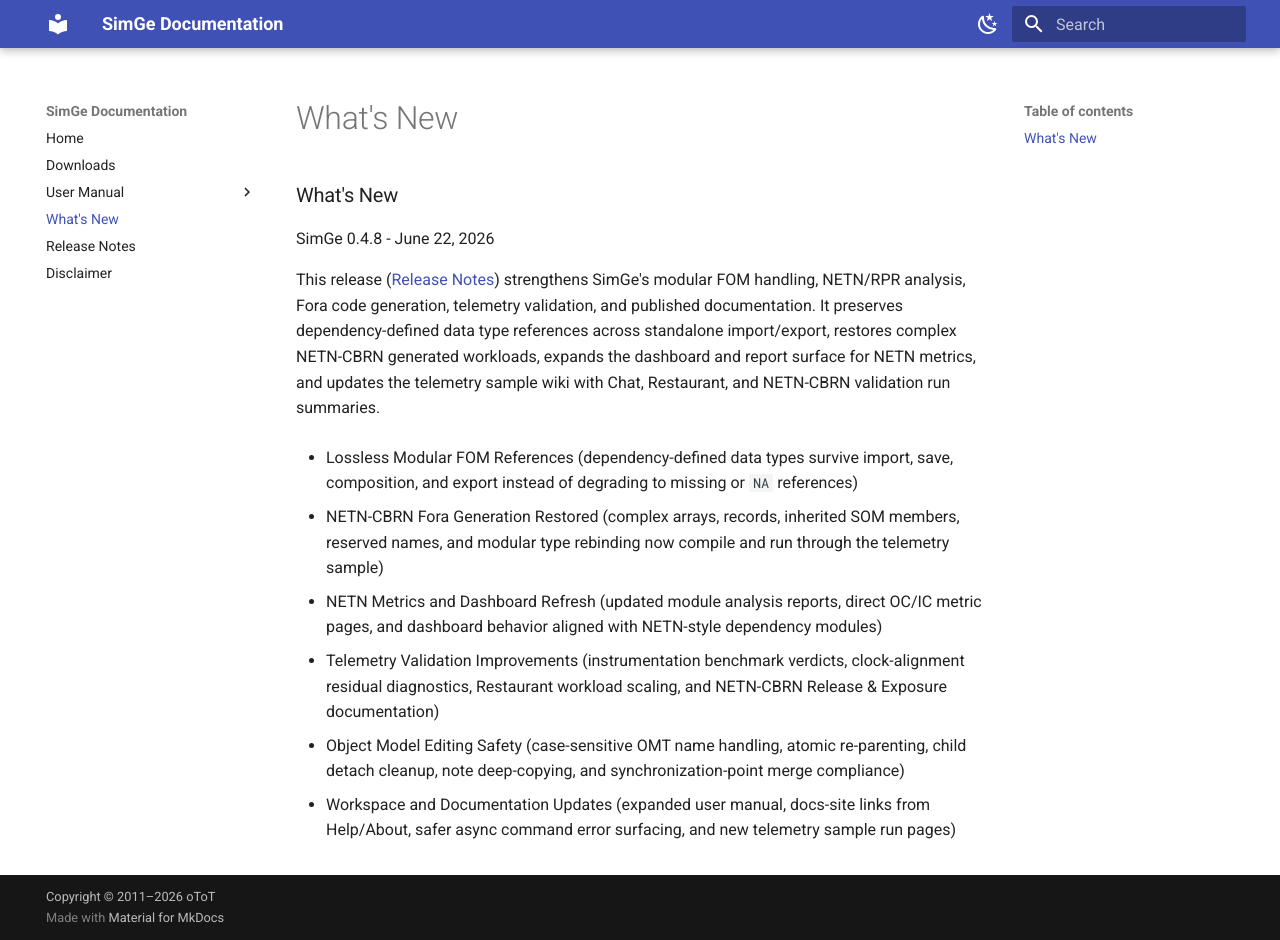
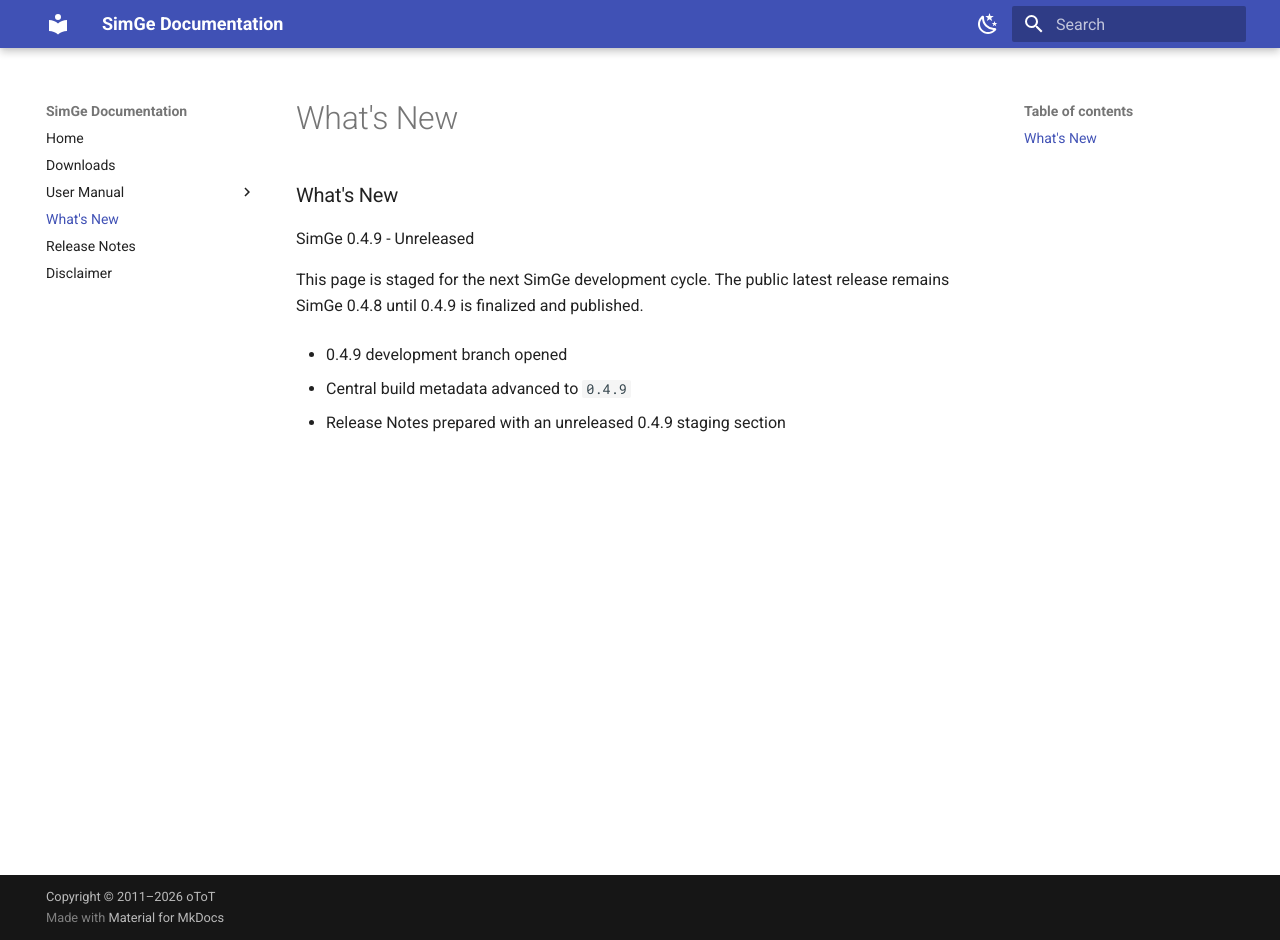
Before and after one commit to otopcu/simge-site, an MkDocs documentation site: the page built from docs/WhatsNew.md, in a window 1280 px wide and 940 px high. Built offline with MkDocs 1.6.1 and Material for MkDocs 9.7.7, drawn with Linux system fonts in a browser that asks for light colours.

Commit message:
Publish documentation update (2026-06-22)

```diff
--- a/docs/WhatsNew.md
+++ b/docs/WhatsNew.md
@@ -1,17 +1,11 @@
 ### What's New
 
-SimGe 0.4.8 - June 22, 2026
+SimGe 0.4.9 - Unreleased
 
-This release ([Release Notes](https://otopcu.github.io/simge-site/ReleaseNotes/)) strengthens SimGe's modular FOM handling, NETN/RPR analysis, Fora code generation, telemetry validation, and published documentation. It preserves dependency-defined data type references across standalone import/export, restores complex NETN-CBRN generated workloads, expands the dashboard and report surface for NETN metrics, and updates the telemetry sample wiki with Chat, Restaurant, and NETN-CBRN validation run summaries.
+This page is staged for the next SimGe development cycle. The public latest release remains SimGe 0.4.8 until 0.4.9 is finalized and published.
 
-- Lossless Modular FOM References (dependency-defined data types survive import, save, composition, and export instead of degrading to missing or `NA` references)
+- 0.4.9 development branch opened
 
-- NETN-CBRN Fora Generation Restored (complex arrays, records, inherited SOM members, reserved names, and modular type rebinding now compile and run through the telemetry sample)
+- Central build metadata advanced to `0.4.9`
 
-- NETN Metrics and Dashboard Refresh (updated module analysis reports, direct OC/IC metric pages, and dashboard behavior aligned with NETN-style dependency modules)
-
-- Telemetry Validation Improvements (instrumentation benchmark verdicts, clock-alignment residual diagnostics, Restaurant workload scaling, and NETN-CBRN Release & Exposure documentation)
-
-- Object Model Editing Safety (case-sensitive OMT name handling, atomic re-parenting, child detach cleanup, note deep-copying, and synchronization-point merge compliance)
-
-- Workspace and Documentation Updates (expanded user manual, docs-site links from Help/About, safer async command error surfacing, and new telemetry sample run pages)
+- Release Notes prepared with an unreleased 0.4.9 staging section
```
Also changed, not shown: docs/ReleaseNotes.md (+1 -1 lines), docs/UserManual/CodeGenerator.md (+19 -0 lines), docs/index.md (+5 -0 lines).
